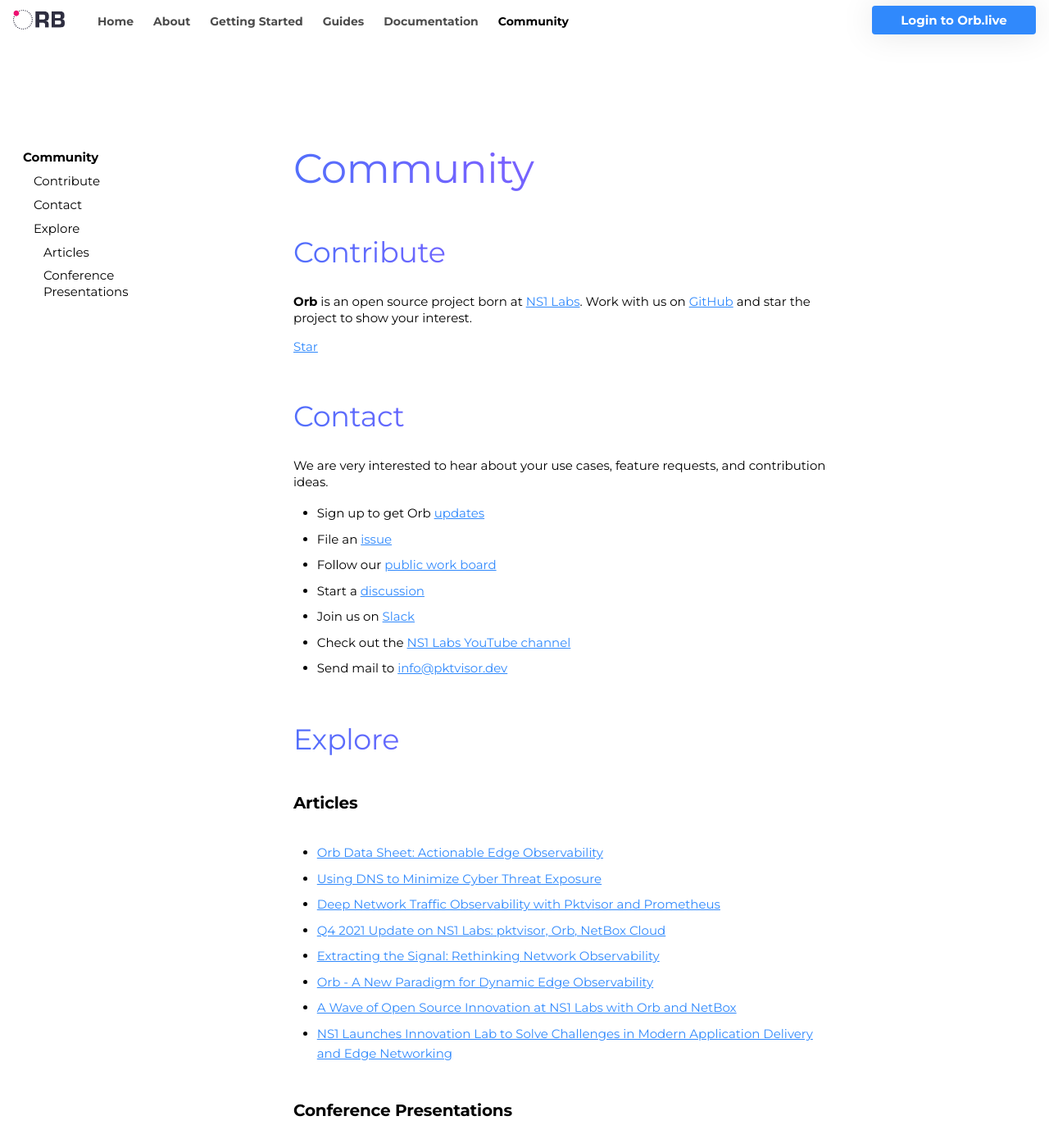
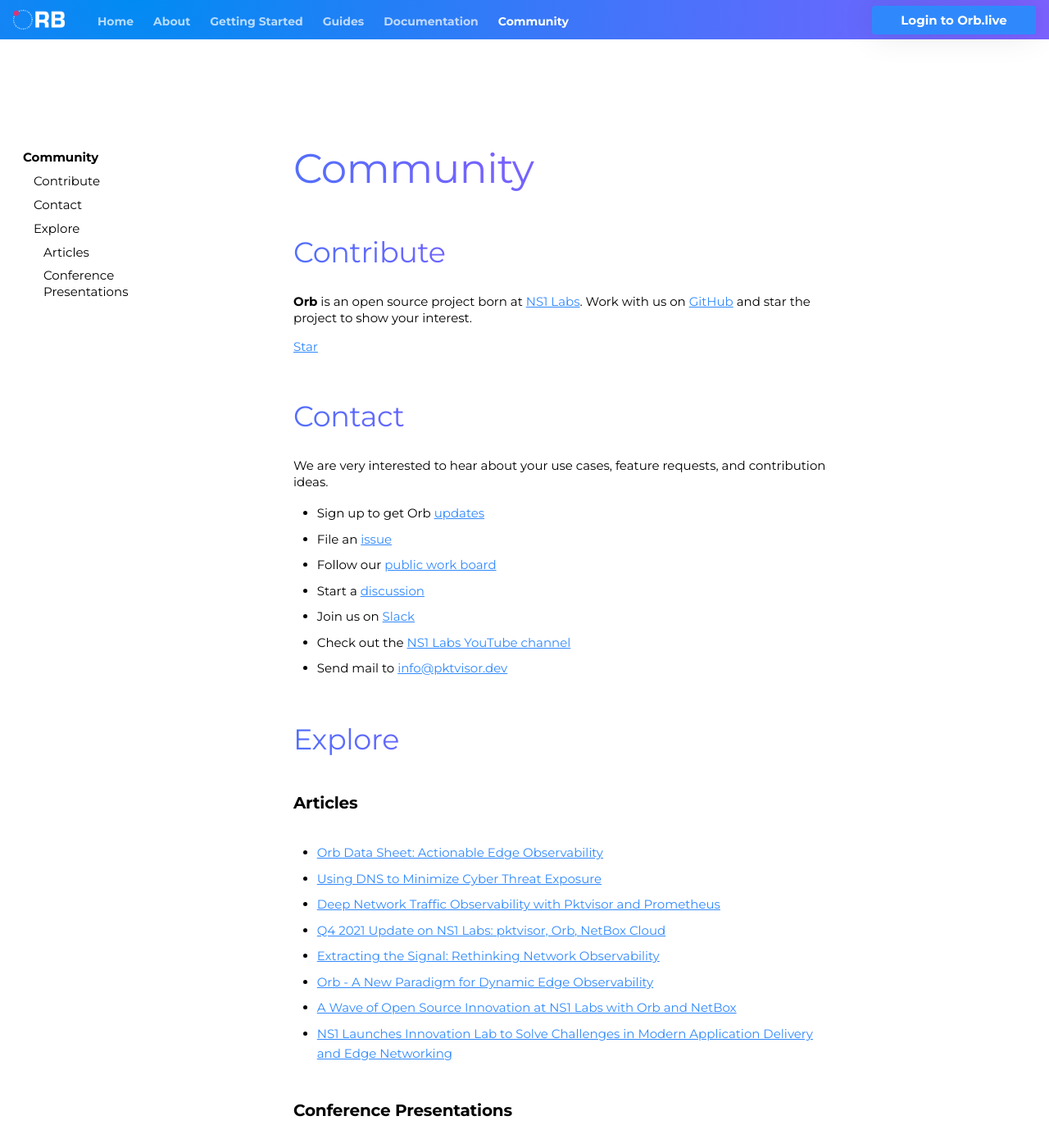
Before and after one commit to orb-community/orb-website, an MkDocs documentation site: the page built from docs/contact.md, in a window 1280 px wide and 1400 px high. Shown: the whole window at 82% size. Built offline with MkDocs 1.6.1 and Material for MkDocs 9.7.7, drawn with Linux system fonts in a browser that asks for light colours.

Commit message:
adjust header style

```diff
--- a/docs/stylesheets/extra.css
+++ b/docs/stylesheets/extra.css
@@ -55,7 +55,27 @@
 }
 
 .md-header {
-  color: var(--md-primary-text-color) !important;
+  color: var(--md-primary-fg-color);
+  background: -webkit-radial-gradient(
+    85.37% 1691.2% at 12.66% -16.25%,
+    #018bf3 0%,
+    #7b61ff 100%
+  ) !important;
+  background: -moz-radial-gradient(
+    85.37% 1691.2% at 12.66% -16.25%,
+    #018bf3 0%,
+    #7b61ff 100%
+  ) !important;
+  background: -o-radial-gradient(
+    85.37% 1691.2% at 12.66% -16.25%,
+    #018bf3 0%,
+    #7b61ff 100%
+  ) !important;
+  background: radial-gradient(
+    85.37% 1691.2% at 12.66% -16.25%,
+    #018bf3 0%,
+    #7b61ff 100%
+  ) !important;
 }
 
 :root > body > header.md-header {
@@ -73,10 +93,18 @@
   font-weight: 600;
 }
 
+nav>label>a>img.orb-logo {
+    content: url("../img/ORB-logo-transparent.png") !important;
+    background-repeat: no-repeat;
+    background-size: contain;
+
+}
+
+
 :root > * nav.md-tabs {
   text-align: end;
   background-color: transparent;
-  color: var(--md-primary-text-color);
+  color: var(--md-primary-fg-color);
   font-style: normal;
   font-weight: 700;
   font-size: 0.75rem;
@@ -86,10 +114,10 @@
 
 :root > * .md-search__inner > .md-search__form {
   background-color: transparent;
-  border-color: var(--md-primary-text-color);
+  border-color: var(--md-primary-fg-color);
   border-width: 1px;
   border-style: solid;
-  text-decoration-color: #000000;
+  text-decoration-color: var(--md-primary-fg-color);
 }
 
 div.md-tabs__inner.md-grid {
@@ -101,11 +129,11 @@
 }
 
 :root > * .md-search__icon {
-  color: var(--md-primary-text-color);
+  color: var(--md-primary-fg-color);
 }
 
 :root > * .md-search__input::placeholder {
-  color: var(--md-primary-text-color);
+  color: var(--md-primary-fg-color);
   background-color: transparent;
 }
 
@@ -124,7 +152,22 @@
   font-size: 2.5rem;
   line-height: 2.75rem;
   margin: 0 0 2.75rem 0 !important;
-    background: radial-gradient(
+  background: -webkit-radial-gradient(
+    121.79% 1418.34% at 39.98% 0%,
+    #7b61ff 0%,
+    #018bf3 100%
+  );
+  background: -moz-radial-gradient(
+    121.79% 1418.34% at 39.98% 0%,
+    #7b61ff 0%,
+    #018bf3 100%
+  );
+  background: -o-radial-gradient(
+    121.79% 1418.34% at 39.98% 0%,
+    #7b61ff 0%,
+    #018bf3 100%
+  );
+  background: radial-gradient(
     121.79% 1418.34% at 39.98% 0%,
     #7b61ff 0%,
     #018bf3 100%
@@ -143,6 +186,21 @@
   margin-bottom: 1.5rem !important;
   /* identical to box height */
 
+  background: -webkit-radial-gradient(
+    121.79% 1418.34% at 39.98% 0%,
+    #7b61ff 0%,
+    #018bf3 100%
+  );
+  background: -moz-radial-gradient(
+    121.79% 1418.34% at 39.98% 0%,
+    #7b61ff 0%,
+    #018bf3 100%
+  );
+  background: -o-radial-gradient(
+    121.79% 1418.34% at 39.98% 0%,
+    #7b61ff 0%,
+    #018bf3 100%
+  );
   background: radial-gradient(
     121.79% 1418.34% at 39.98% 0%,
     #7b61ff 0%,
--- a/mkdocs.yml
+++ b/mkdocs.yml
@@ -3,7 +3,7 @@
   name: material
   custom_dir: overrides
   favicon: img/ORB-logo-ring.png
-  logo: img/ORB-logo-transparent.png
+  logo: img/orb_logo_original.png
   font:
     text: Montserrat
   features:
--- a/overrides/index.html
+++ b/overrides/index.html
@@ -44,9 +56,34 @@
     display: none;
   }
 
-  :root > body > header.md-header {
-    background-color: transparent;
-    box-shadow: none;
+  header.md-header.opaque {
+    background: -webkit-radial-gradient(
+      85.37% 1691.2% at 12.66% -16.25%,
+      #018bf3 0%,
+      #7b61ff 100%
+    ) !important;
+    background: -moz-radial-gradient(
+      85.37% 1691.2% at 12.66% -16.25%,
+      #018bf3 0%,
+      #7b61ff 100%
+    ) !important;
+    background: -o-radial-gradient(
+      85.37% 1691.2% at 12.66% -16.25%,
+      #018bf3 0%,
+      #7b61ff 100%
+    ) !important;
+    background: radial-gradient(
+      85.37% 1691.2% at 12.66% -16.25%,
+      #018bf3 0%,
+      #7b61ff 100%
+    ) !important;
+
+  }
+
+  header.md-header {
+    background: transparent !important;
+    /* opacity: 0; */
+    transition: 2s all ease;
   }
 
   :root > * .md-search__inner > .md-search__form {
@@ -175,6 +212,21 @@
     align-items: center;
     padding: 12px;
     gap: 10px;
+    background: -webkit-radial-gradient(
+      85.37% 1691.2% at 12.66% -16.25%,
+      #7b61ff 0%,
+      #018bf3 100%
+    ) !important;
+    background: -moz-radial-gradient(
+      85.37% 1691.2% at 12.66% -16.25%,
+      #7b61ff 0%,
+      #018bf3 100%
+    ) !important;
+    background: -o-radial-gradient(
+      85.37% 1691.2% at 12.66% -16.25%,
+      #7b61ff 0%,
+      #018bf3 100%
+    ) !important;
     background: radial-gradient(
       85.37% 1691.2% at 12.66% -16.25%,
       #7b61ff 0%,
```
Also changed, not shown: other parts of overrides/index.html (+12 -0 lines).
